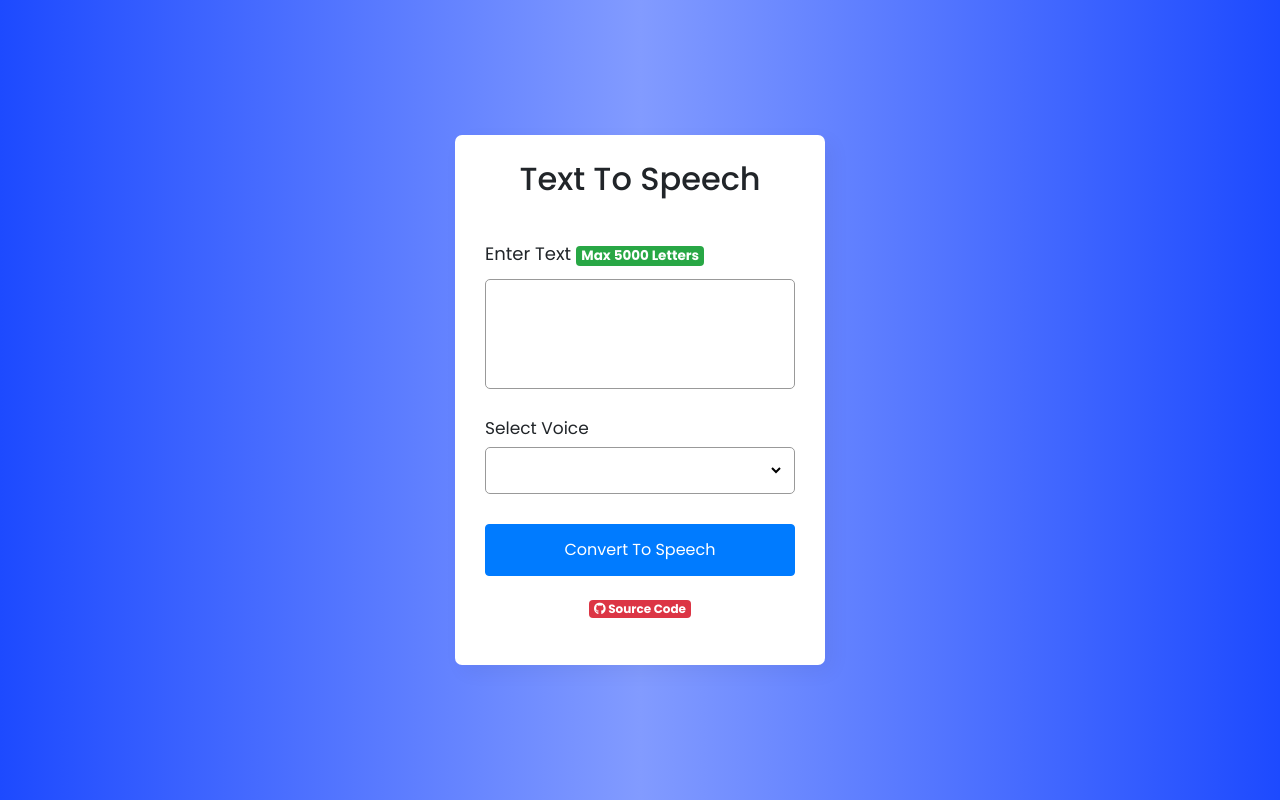
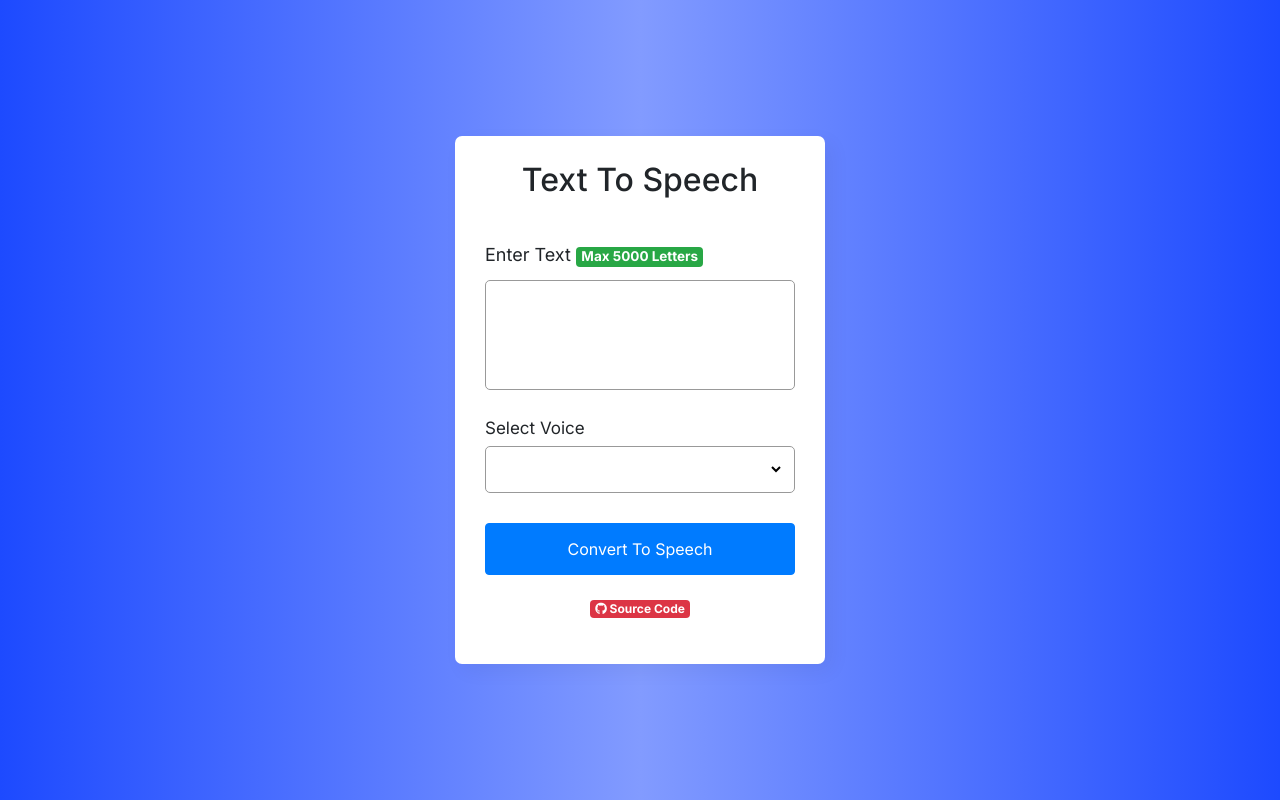
Before and after one commit to chippytech/GenerateSpeech, a plain HTML site: page index.html in a window 1280 px wide. Drawn offline with nearby package versions, Linux system fonts and the light colour scheme.

Commit message:
Update style.css

```diff
--- a/assets/style.css
+++ b/assets/style.css
@@ -1,10 +1,10 @@
 /* Import Google Font - Poppins */
-@import url('https://fonts.googleapis.com/css2?family=Poppins:wght@400;500;600;700&display=swap');
+@import url('https://fonts.googleapis.com/css2?family=Inter:wght@400;500;600;700&display=swap');
 *{
   margin: 0;
   padding: 0;
   box-sizing: border-box;
-  font-family: 'Poppins', sans-serif;
+  font-family: 'Inter', sans-serif;
 }
 body{
   display: flex;
```
